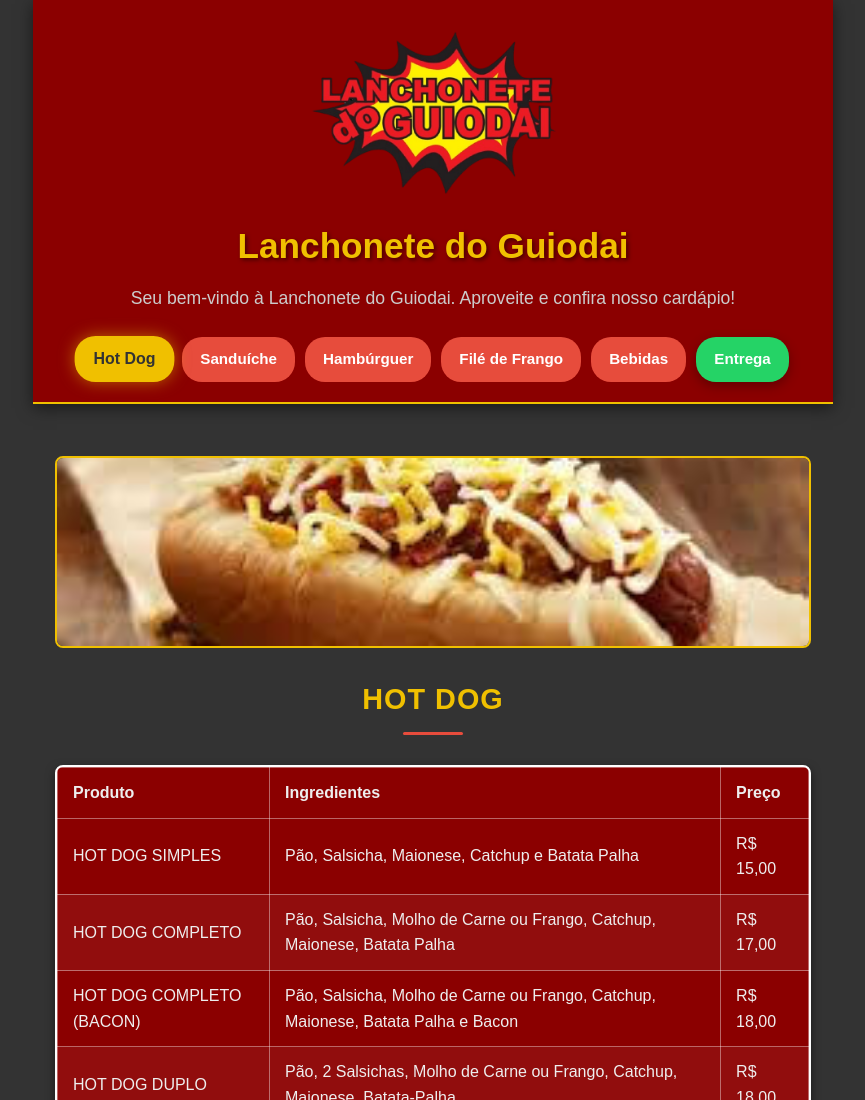
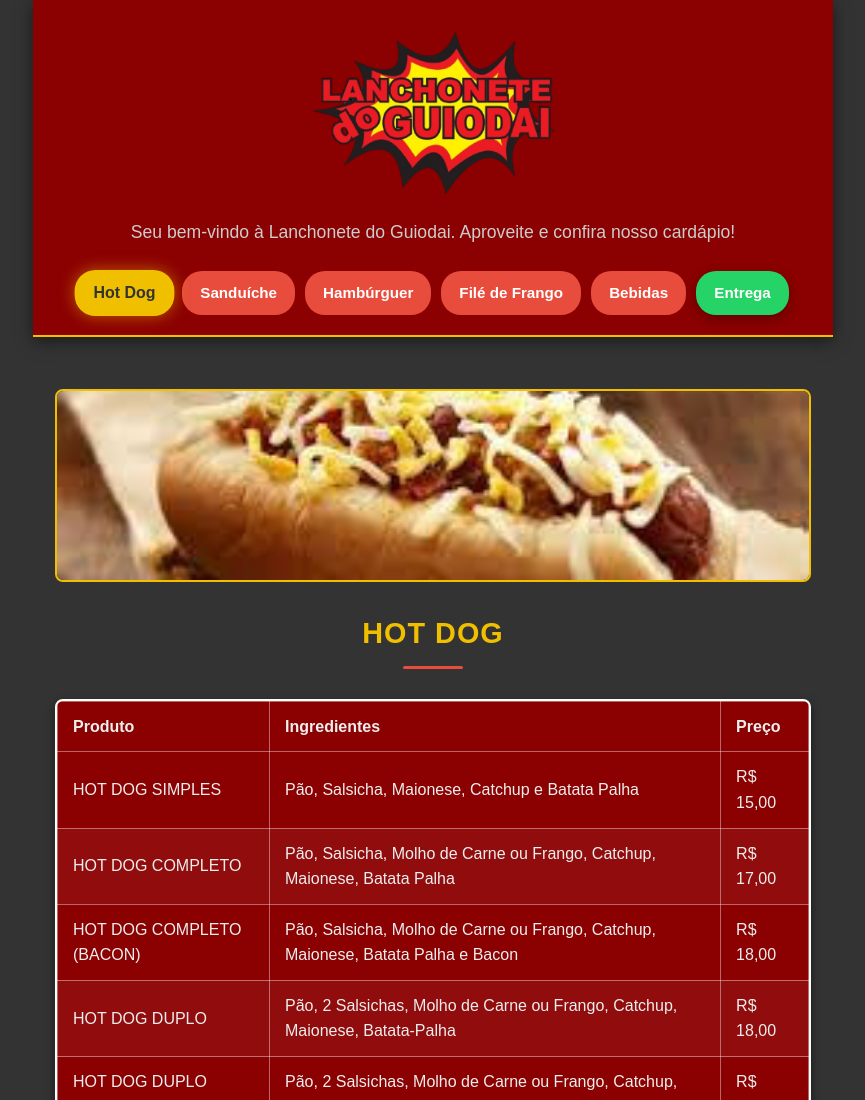
Before and after one commit to leo918273/guiodai, a plain HTML site: page index.html in a window 1280 px wide. Shown: the top 1100 px of the page, without its empty margins (207-1072 px from the left). Drawn offline with Linux system fonts and the light colour scheme.

Commit message:
index.html

```diff
--- a/index.html
+++ b/index.html
@@ -9,7 +9,6 @@
     <div class="header-container">
         <header>
             <img src="logo-lanchonete.png" alt="Logo Lanchonete do Guiodai" class="logo-header">
-            <h1>Lanchonete do Guiodai</h1>
             <p>Seu bem-vindo à Lanchonete do Guiodai. Aproveite e confira nosso cardápio!</p>
             <div class="menu-navegacao">
                 <a href="#" class="btn-navegacao" data-target="hotdogs">Hot Dog</a>
```
